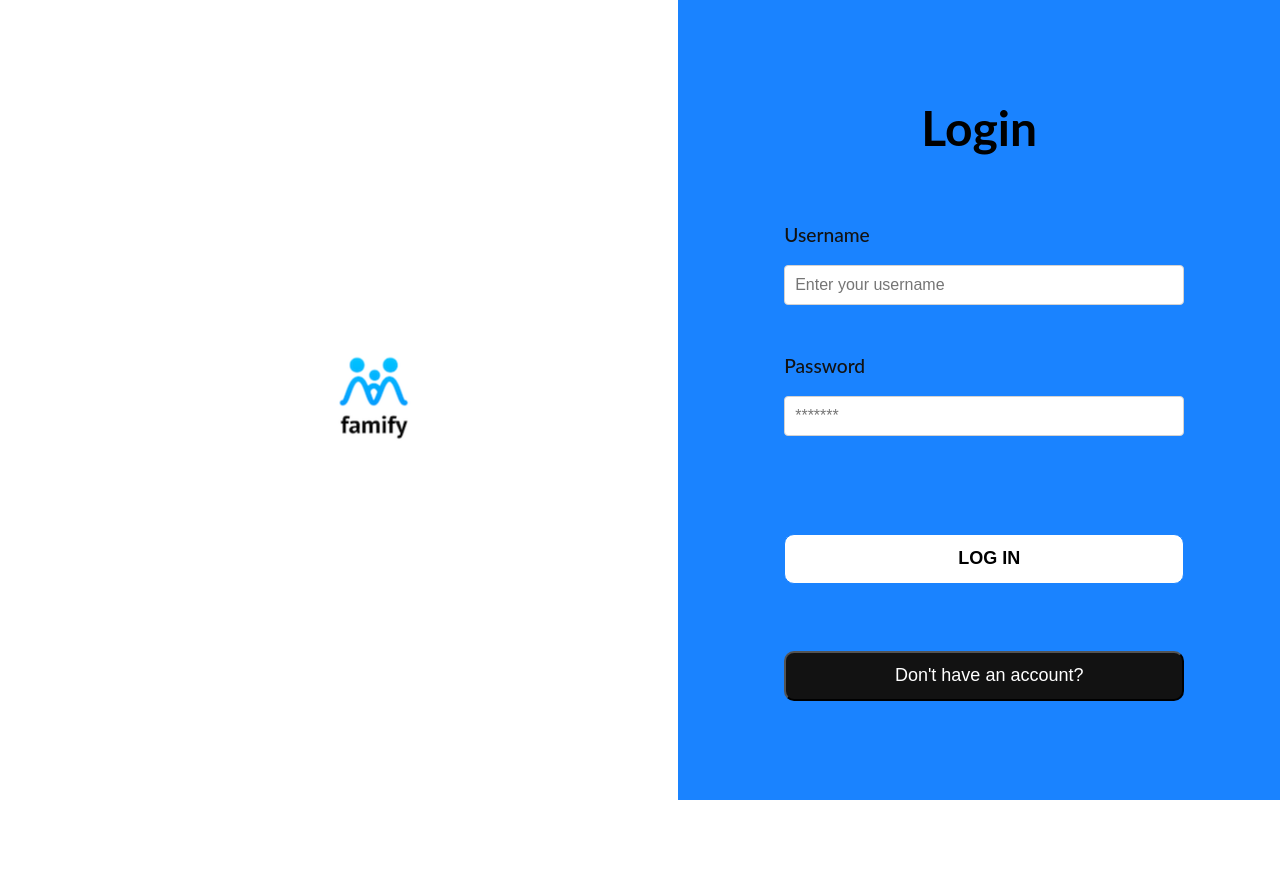
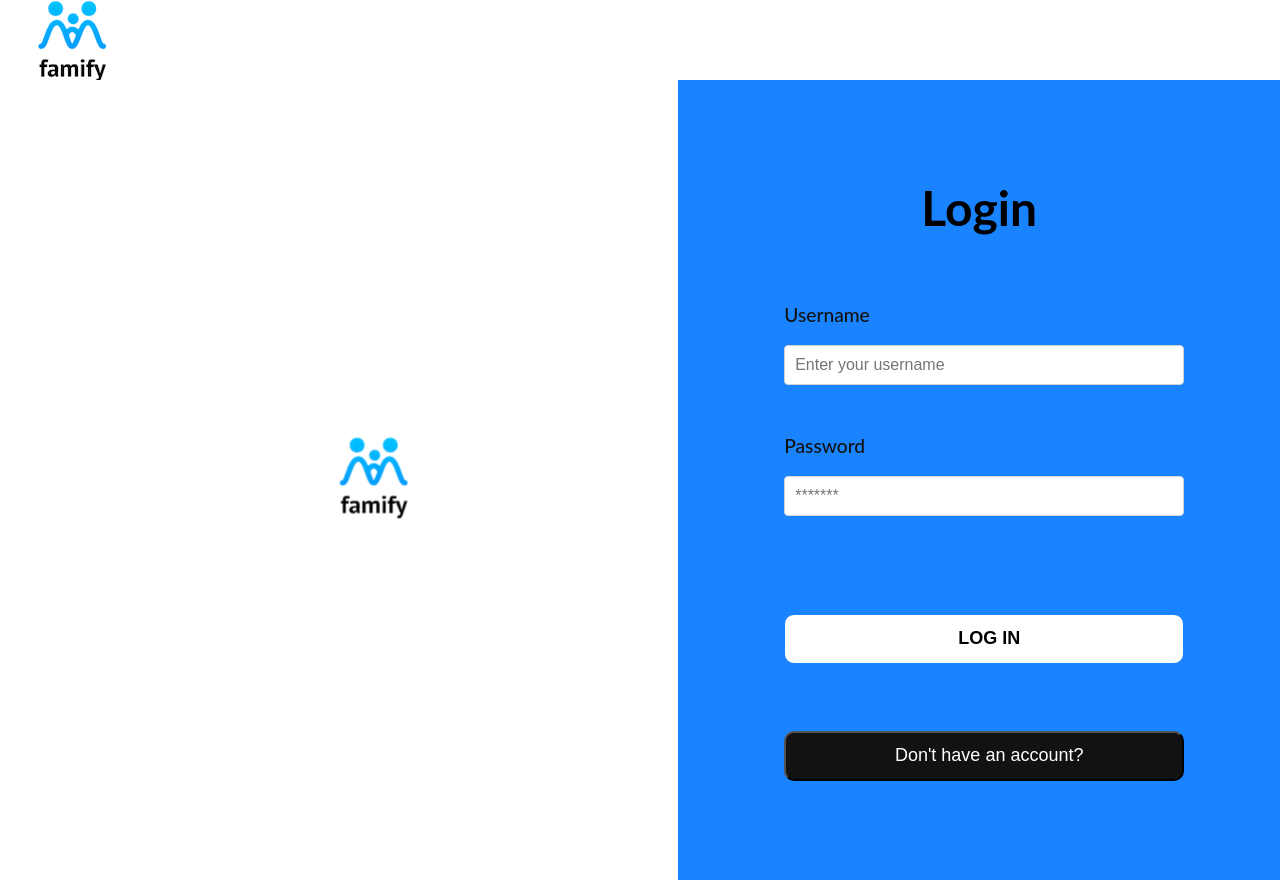
Before and after one commit to kadinsayani/Famify, a React (Create React App) app in the folder client/: page / in a window 1280 px wide. Before the commit the page ends 800 px from the top, so only its background shows below. Built offline with nearby package versions, Linux system fonts and the light colour scheme.

Commit message:
conditional render does not work

```diff
--- a/client/src/App.js
+++ b/client/src/App.js
@@ -15,6 +15,7 @@ const App = () => {
   return (
     <>
       <Router>
+        <Navbar />
         <Routes>
           <Route
             exact
@@ -27,7 +28,8 @@ const App = () => {
               )
             }
           />
-          <Route
+
+          {/* <Route
             exact
             path="/login"
             render={({ match }) => {
@@ -36,7 +38,7 @@ const App = () => {
               }
               return null;
             }}
-          />
+          /> */}
           <Route
             exact
             path="/login"
```
